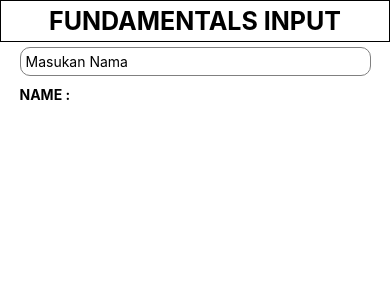
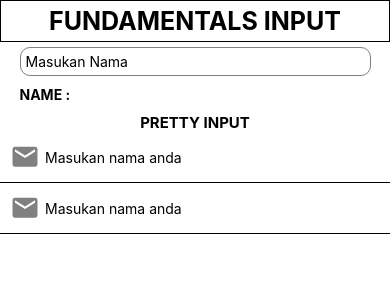
Before and after one commit to nandirchrd/learning-react-native-with-mosh, a React Native app: screen / in a window 390 px wide. Shown: the top 300 px of the page. Built offline with nearby package versions, Linux system fonts and the light colour scheme.

Commit message:
Built custom input

```diff
--- /dev/null
+++ b/app/couses/fundamentals/inputs/PrettyInput.js
@@ -0,0 +1,32 @@
+import { View, Text, TextInput } from 'react-native';
+import { MaterialCommunityIcons } from '@expo/vector-icons';
+import React from 'react';
+
+const PrettyInput = ({ icon, placeholder, onChangeText, ...rest }) => {
+	return (
+		<View
+			style={{
+				borderBottomWidth: 1,
+				padding: 5,
+				flexDirection: 'row',
+				alignItems: 'center',
+			}}>
+			{icon && (
+				<MaterialCommunityIcons
+					name={icon}
+					size={30}
+					style={{ padding: 5 }}
+					color='grey'
+				/>
+			)}
+			<TextInput
+				placeholder={placeholder}
+				style={{ flex: 1 }}
+				onChangeText={onChangeText}
+				{...rest}
+			/>
+		</View>
+	);
+};
+
+export default PrettyInput;
--- a/app/screens/FundInputScreen.js
+++ b/app/screens/FundInputScreen.js
@@ -1,6 +1,7 @@
 import { View, Text } from 'react-native';
 import React from 'react';
 import AppInput from '../couses/fundamentals/inputs/AppInput';
+import PrettyInput from '../couses/fundamentals/inputs/PrettyInput';
 
 const FundInputScreen = () => {
 	return (
@@ -16,6 +17,27 @@ const FundInputScreen = () => {
 				FUNDAMENTALS INPUT
 			</Text>
 			<AppInput />
+
+			<Text
+				style={{
+					textAlign: 'center',
+					fontSize: 15,
+					fontWeight: 'bold',
+					marginTop: 10,
+				}}>
+				PRETTY INPUT
+			</Text>
+
+			<PrettyInput
+				icon='email'
+				onChangeText={(text) => console.log(text)}
+				placeholder='Masukan nama anda'
+			/>
+			<PrettyInput
+				icon='email'
+				onChangeText={(text) => console.log(text)}
+				placeholder='Masukan nama anda'
+			/>
 		</View>
 	);
 };
```
